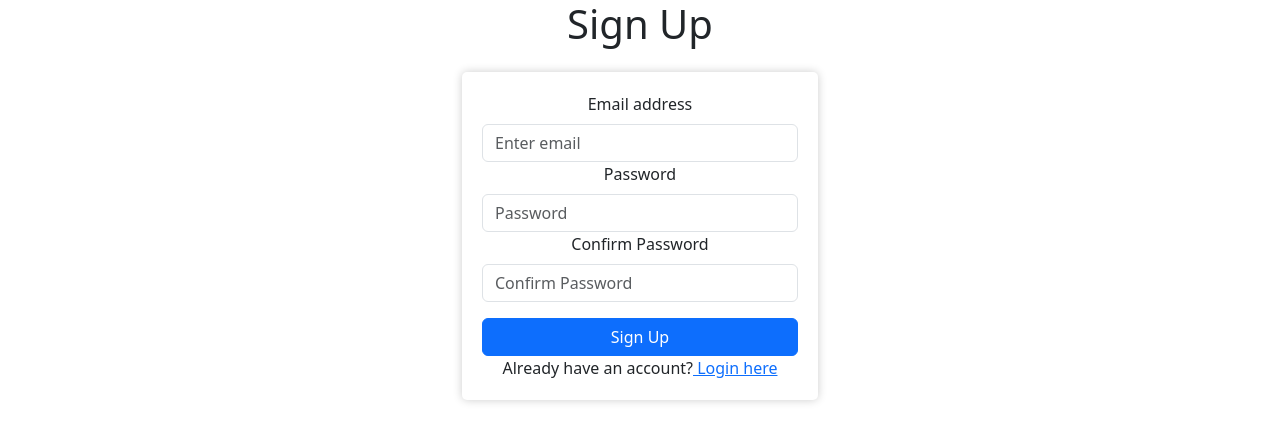
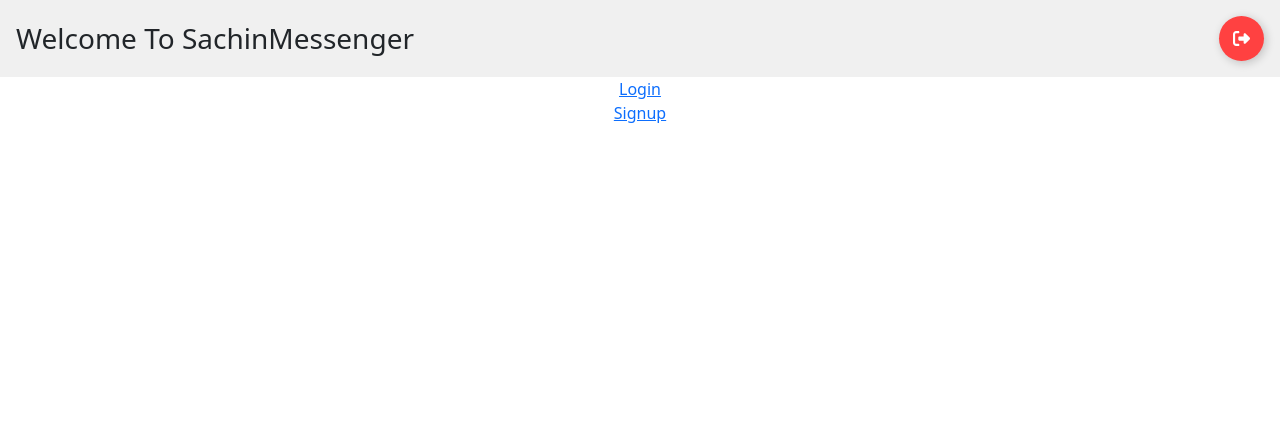
Before and after one commit to Sachinshekharpatel/mailBoxReactBootstrap, a React (Create React App) app: page / in a window 1280 px wide. Shown: the top 442 px of the page. Built offline with nearby package versions, Linux system fonts and the light colour scheme; sample sign-in values are in the browser's storage.

Commit message:
loginpage made and welcomepage logout button created

```diff
--- a/src/App.js
+++ b/src/App.js
@@ -1,17 +1,17 @@
-import logo from "./logo.svg";
 import "./App.css";
-import { BrowserRouter as Router, Route, Routes } from 'react-router-dom';
+import { BrowserRouter as Router, Route, Routes } from "react-router-dom";
 import "bootstrap/dist/css/bootstrap.min.css";
 import LoginPage from "./loginpage/loginpage";
 import SignupPage from "./signuppage/signuppage";
+import Welcomepage from "./Welcomepage/welcomepage";
 function App() {
   return (
     <Router>
       <div className="App">
-
         <Routes>
+          <Route path="/" element={<Welcomepage />} />
           <Route path="/loginpage" element={<LoginPage />} />
-          <Route path="/" element={<SignupPage />} />
+          <Route path="/signuppage" element={<SignupPage />} />
         </Routes>
       </div>
     </Router>
--- /dev/null
+++ b/src/Welcomepage/welcomepage.css
@@ -0,0 +1,77 @@
+.Btn {
+    display: flex;
+    align-items: center;
+    justify-content: flex-start;
+    width: 45px;
+    height: 45px;
+    border: none;
+    border-radius: 50%;
+    cursor: pointer;
+    position: relative;
+    overflow: hidden;
+    transition-duration: .3s;
+    box-shadow: 2px 2px 10px rgba(0, 0, 0, 0.199);
+    background-color: rgb(255, 65, 65);
+  }
+  .header-container {
+    display: flex;
+    justify-content: space-between;
+    align-items: center;
+    padding: 1rem;
+    background-color: #f0f0f0;
+  }
+
+  .header-title {
+    margin: 0;
+  }
+
+  /* plus sign */
+  .sign {
+    width: 100%;
+    transition-duration: .3s;
+    display: flex;
+    align-items: center;
+    justify-content: center;
+  }
+
+  .sign svg {
+    width: 17px;
+  }
+
+  .sign svg path {
+    fill: white;
+  }
+  /* text */
+  .text {
+    position: absolute;
+    right: 0%;
+    width: 0%;
+    opacity: 0;
+    color: white;
+    font-size: 1.2em;
+    font-weight: 600;
+    transition-duration: .3s;
+  }
+  /* hover effect on button width */
+  .Btn:hover {
+    width: 125px;
+    border-radius: 40px;
+    transition-duration: .3s;
+  }
+
+  .Btn:hover .sign {
+    width: 30%;
+    transition-duration: .3s;
+    padding-left: 20px;
+  }
+  /* hover effect button's text */
+  .Btn:hover .text {
+    opacity: 1;
+    width: 70%;
+    transition-duration: .3s;
+    padding-right: 10px;
+  }
+  /* button click effect*/
+  .Btn:active {
+    transform: translate(2px ,2px);
+  }
--- /dev/null
+++ b/src/Welcomepage/welcomepage.js
@@ -0,0 +1,42 @@
+import React, { useEffect } from "react";
+import { Link, useNavigate } from "react-router-dom";
+import "./welcomepage.css";
+
+function Welcomepage() {
+  const navigate = useNavigate();
+  let token = localStorage.getItem("token") || null;
+
+  useEffect(() => {
+    if (token == null) {
+      navigate("/loginpage");
+    }
+  }, [token]);
+
+  const logoutBtnHandler = () =>{
+    localStorage.removeItem("token");
+    navigate("/loginpage");
+  }
+
+  return (
+    <div>
+      <div className="header-container">
+        <h3 className="header-title">Welcome To SachinMessenger</h3>
+        <button onClick={() => logoutBtnHandler(
+
+        )} className="Btn">
+          <div className="sign">
+            <svg viewBox="0 0 512 512">
+              <path d="M377.9 105.9L500.7 228.7c7.2 7.2 11.3 17.1 11.3 27.3s-4.1 20.1-11.3 27.3L377.9 406.1c-6.4 6.4-15 9.9-24 9.9c-18.7 0-33.9-15.2-33.9-33.9l0-62.1-128 0c-17.7 0-32-14.3-32-32l0-64c0-17.7 14.3-32 32-32l128 0 0-62.1c0-18.7 15.2-33.9 33.9-33.9c9 0 17.6 3.6 24 9.9zM160 96L96 96c-17.7 0-32 14.3-32 32l0 256c0 17.7 14.3 32 32 32l64 0c17.7 0 32 14.3 32 32s-14.3 32-32 32l-64 0c-53 0-96-43-96-96L0 128C0 75 43 32 96 32l64 0c17.7 0 32 14.3 32 32s-14.3 32-32 32z"></path>
+            </svg>
+          </div>
+
+          <div className="text">Logout</div>
+        </button>
+      </div>
+      <Link to="/loginpage">Login</Link><br></br>
+      <Link to="/signuppage">Signup</Link>
+    </div>
+  );
+}
+
+export default Welcomepage;
--- a/src/loginpage/loginpage.js
+++ b/src/loginpage/loginpage.js
@@ -1,17 +1,23 @@
-import React, { useState, useRef } from "react";
+import React, { useEffect, useRef } from "react";
 import { Link } from "react-router-dom";
 import axios from "axios";
 import { useNavigate } from "react-router-dom";
+
 const LoginPage = () => {
   const navigate = useNavigate();
   const emailRef = useRef(null);
   const passwordRef = useRef(null);
+//   let token = localStorage.getItem("token") || null;
 
+//   useEffect(() => {
+//     if (token !== null) {
+//       navigate("/");
+//     }
+//   }, [token]);
   const handleSubmit = (e) => {
     e.preventDefault();
     const email = emailRef.current.value;
     const password = passwordRef.current.value;
-
     const data = {
       email: email,
       password: password,
@@ -44,7 +50,7 @@
   return (
     <div className="container">
       <div className="row justify-content-center">
-        <div className="col-md-6">
+        <div className="col-md-6 col-sm-8 col-xs-12">
           <div className="card mt-5">
             <div className="card-header">
               <h4>Login</h4>
@@ -77,9 +83,9 @@
                 >
                   Login
                 </button>
-                <div>
-                  Dont have an account?
-                  <Link to="/"> Signup here</Link>
+                <div className="mt-2">
+                  Don't have an account?{" "}
+                  <Link to="/signuppage">Signup here</Link>
                 </div>
               </form>
             </div>
--- a/src/signuppage/signuppage.js
+++ b/src/signuppage/signuppage.js
@@ -2,7 +2,9 @@
 import { Form, Button, Container, Row, Col } from "react-bootstrap";
 import axios from "axios";
 import { Link } from "react-router-dom";
+import { useNavigate } from "react-router-dom";
 const SignupPage = () => {
+    const navigate = useNavigate();
   const emailRef = useRef();
   const passwordRef = useRef();
   const confirmPasswordRef = useRef();
@@ -33,6 +35,7 @@
           emailRef.current.value = "";
           passwordRef.current.value = "";
           confirmPasswordRef.current.value = "";
+          navigate("/loginpage");
         })
         .catch((error) => {
           console.log("Error:", error);
```
